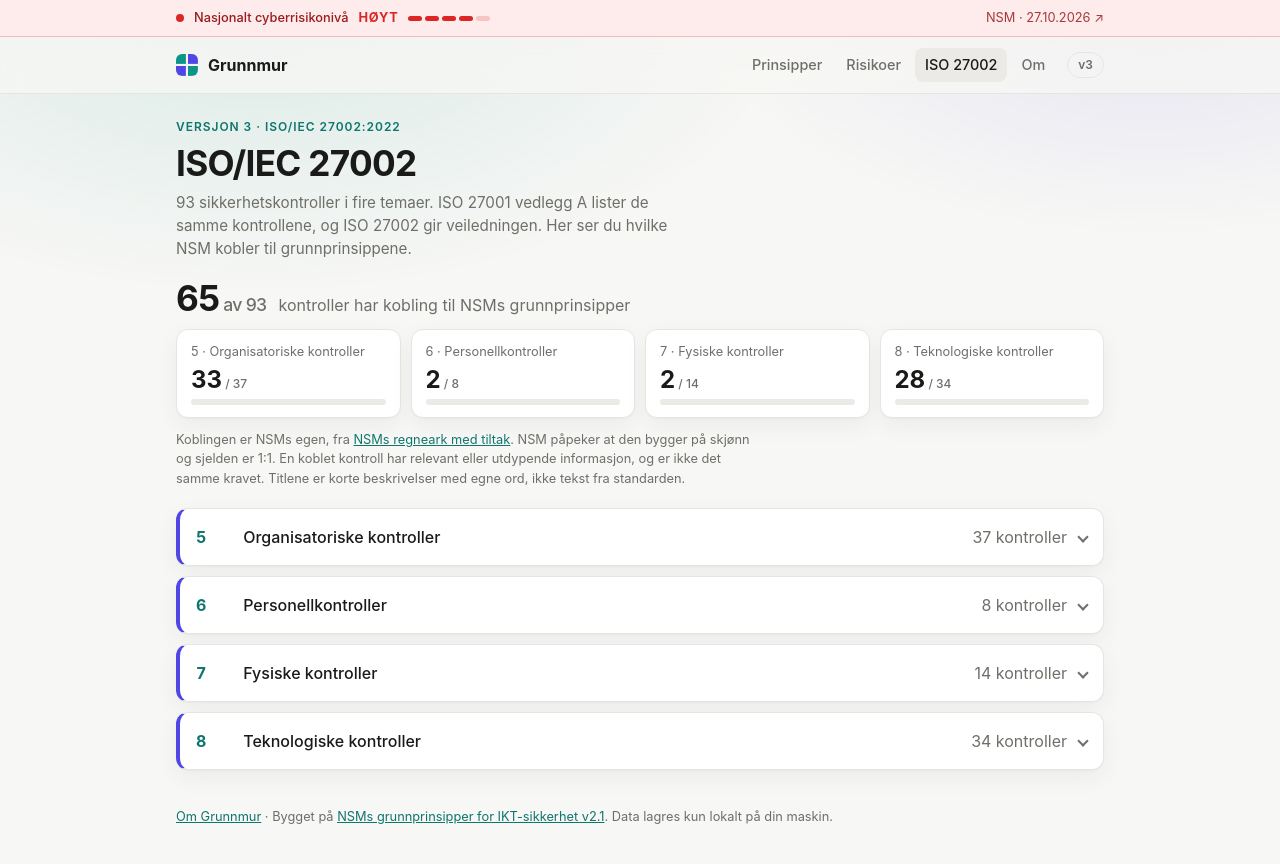
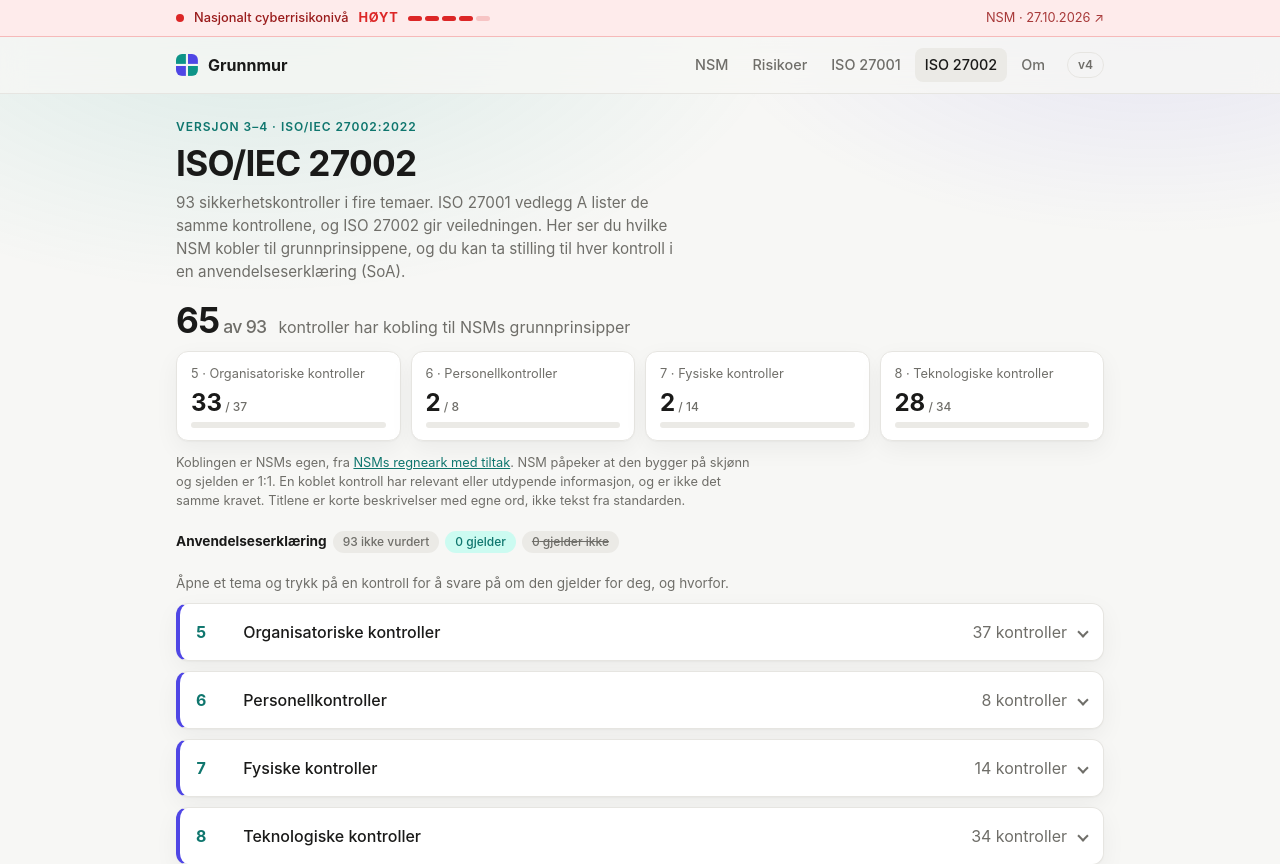
Before and after one commit to ulaskorhan/grc-grunnmur, a Flask app: page /iso27002 in a window 1280 px wide. Shown: the top 864 px of the page. Before the commit the page ends 824 px from the top, so only its background shows below. Run offline with Flask 3, Linux system fonts and the light colour scheme; data that the repository does not hold is empty.

Commit message:
Add ISMS page (PDCA) and statement of applicability on the ISO 27002 page
Co-Authored-By: Claude Opus 5.5 <noreply@anthropic.com>

```diff
--- a/app.py
+++ b/app.py
@@ -11,6 +11,10 @@ Pages:
   /risikoer/<id>        v2: edit one risk (POST saves it)
   /risikoer/<id>/slett  v2: delete one risk (POST)
   /iso27002             v3: the 93 ISO/IEC 27002 controls and NSM's links to them
+                        v4: plus the statement of applicability (SoA) per control
+  /iso27002/soa/<nr>    v4: saves the SoA answer for one control (POST)
+  /styringssystem       v4: ISO 27001 clauses 4-10, grouped Plan-Do-Check-Act
+  /styringssystem/<nr>  v4: saves one requirement (POST)
   /om                   about page: background, and what Grunnmur adds to NSM's advice
 """
 
@@ -19,6 +23,7 @@ from flask import Flask, abort, redirect, render_template, request, url_for
 import cyber_level
 import db
 import examples
+import iso27001
 import iso27002
 import nsm_data
 import risks
@@ -39,11 +44,11 @@ ROADMAP = [
     (1, "Grunnprinsipper", "Status, notater, ISO-referanse og personvern per prinsipp"),
     (2, "Risikoregister", "Sannsynlighet × konsekvens, behandling og kobling til NSM og ISO 27001 6.1"),
     (3, "ISO/IEC 27002", "De 93 kontrollene og NSMs egen kobling til grunnprinsippene"),
-    (4, "ISO 27001 styringssystem", "Kapittel 4–10: kontekst, ledelse, planlegging og forbedring"),
+    (4, "ISO 27001 styringssystem", "Kapittel 4–10 i PDCA-sirkelen og anvendelseserklæring (SoA)"),
     (5, "Tiltak og varmekart", "NSMs tiltak under hvert prinsipp og et risikovarmekart"),
     (6, "Eksport og portefølje", "Eksport av data og ferdig presentasjon"),
 ]
-CURRENT_VERSION = 3
+CURRENT_VERSION = 4
 
 
 @app.context_processor
@@ -66,6 +71,19 @@ def load_progress():
     if app.config["STATIC_SITE"]:
         return {}
     return db.get_all_progress()
+
+
+def load_statuses(table):
+    """Like load_progress(), for the v4 tables "isms" and "soa": empty in static mode."""
+    if app.config["STATIC_SITE"]:
+        return {}
+    return db.get_statuses(table)
+
+
+def percent_done(item_ids, rows):
+    """Progress (0-100) over a list of ids, with the same scoring as the principles."""
+    points = sum(SCORE[rows[i]["status"]] for i in item_ids if i in rows)
+    return round(100 * points / len(item_ids))
 
 
 def category_progress(category, progress):
@@ -125,6 +143,11 @@ def home():
 @app.route("/iso27002")
 def iso_page():
     themes = iso27002.themes_with_controls()
+    soa = load_statuses("soa")
+    # How many controls have each SoA answer; controls with no saved row are "ikke_vurdert".
+    soa_counts = {key: 0 for key in db.SOA_STATUSES}
+    for control_id in iso27002.CONTROLS:
+        soa_counts[soa[control_id]["status"] if control_id in soa else "ikke_vurdert"] += 1
     return render_template(
         "iso27002.html",
         themes=themes,
@@ -133,7 +156,65 @@ def iso_page():
         # Principle number -> category id, to link each principle to its category page
         category_of={number: c["id"] for c in nsm_data.CATEGORIES
                      for number, _title, _link in c["principles"]},
+        soa=soa,
+        soa_counts=soa_counts,
+        soa_statuses=db.SOA_STATUSES,
+        open_id=request.args.get("apen", ""),
     )
+
+
+@app.route("/iso27002/soa/<control_id>", methods=["POST"])
+def save_soa(control_id):
+    if control_id not in iso27002.CONTROLS:
+        abort(404)
+    db.save_status("soa", control_id,
+                   status=request.form.get("status", "ikke_vurdert"),
+                   notes=request.form.get("notes", ""))
+    return redirect(url_for("iso_page", apen=control_id) + "#k" + control_id)
+
+
+# ---------- v4: ISO 27001 management system (clauses 4-10) ----------
+
+@app.route("/styringssystem")
+def isms_page():
+    rows = load_statuses("isms")
+    all_ids = [number for clause in iso27001.CLAUSES for number, _title in clause["items"]]
+    clauses = {clause["number"]: clause for clause in iso27001.CLAUSES}
+
+    # One card per PDCA phase, with its progress
+    phases = []
+    for phase_id, name, clause_numbers in iso27001.PHASES:
+        ids = [number for n in clause_numbers for number, _title in clauses[n]["items"]]
+        phases.append({"id": phase_id, "name": name, "clauses": clause_numbers,
+                       "ids": ids, "percent": percent_done(ids, rows)})
+
+    counts = {key: 0 for key in db.STATUSES}
+    for number in all_ids:
+        counts[rows[number]["status"] if number in rows else "ikke_startet"] += 1
+
+    return render_template(
+        "isms.html",
+        clauses=iso27001.CLAUSES,
+        phases=phases,
+        rows=rows,
+        all_ids=all_ids,
+        overall=percent_done(all_ids, rows),
+        counts=counts,
+        statuses=db.STATUSES,
+        links=iso27001.LINKS,
+        examples=iso27001.EXAMPLES,
+        open_id=request.args.get("apen", ""),
+    )
+
+
+@app.route("/styringssystem/<item_id>", methods=["POST"])
+def save_isms(item_id):
+    if item_id not in iso27001.ITEM_IDS:
+        abort(404)
+    db.save_status("isms", item_id,
+                   status=request.form.get("status", "ikke_startet"),
+                   notes=request.form.get("notes", ""))
+    return redirect(url_for("isms_page", apen=item_id) + "#c" + item_id)
 
 
 @app.route("/om")
--- a/build.py
+++ b/build.py
@@ -53,6 +53,7 @@ def main():
     save_page(client, "/risikoer", OUT / "risikoer" / "index.html")
     save_page(client, "/risikoer/ny", OUT / "risikoer" / "ny" / "index.html")
     save_page(client, "/iso27002", OUT / "iso27002" / "index.html")
+    save_page(client, "/styringssystem", OUT / "styringssystem" / "index.html")
     save_page(client, "/om", OUT / "om" / "index.html")
 
     shutil.copytree(Path(__file__).parent / "static", OUT / "static")
--- a/static/style.css
+++ b/static/style.css
@@ -416,13 +416,17 @@ button:active { transform: scale(0.98); }
   font-size: 0.9rem; font-weight: 500; color: var(--muted); text-decoration: none;
 }
 .main-nav a[aria-current="page"] { color: var(--text); background: var(--track); }
-/* Not enough room on the smallest phones for logo text, 3 menu links and the pill:
-   keep the logo mark (the link still says "Grunnmur" to screen readers) and tighten the menu. */
+/* Phones: the 5 menu links get their own row under the logo.
+   overflow-x is a safety net: the row scrolls sideways instead of breaking the page. */
+@media (max-width: 639px) {
+  .header-inner { flex-wrap: wrap; height: auto; padding-top: 8px; row-gap: 2px; }
+  .version-pill { margin-left: auto; }
+  .main-nav { order: 3; width: 100%; margin: 0 -8px; padding-bottom: 6px; overflow-x: auto; scrollbar-width: none; }
+  .principle, .control { scroll-margin-top: 112px; }   /* the header is taller here */
+}
 @media (max-width: 400px) {
-  .version-pill { display: none; }
-  .logo-text { position: absolute; width: 1px; height: 1px; overflow: hidden; clip-path: inset(50%); }
+  .nav-iso { display: none; }           /* "ISO 27001" becomes "27001" */
   .main-nav a { padding: 6px 8px; }
-  .nav-long { display: none; }          /* "ISO 27002" becomes "ISO" */
 }
 
 /* Small pill label, e.g. "Nytt i v2" */
@@ -522,23 +526,63 @@ button:active { transform: scale(0.98); }
 
 .themes { display: grid; gap: 10px; }
 .theme { border-left-color: var(--accent-2); scroll-margin-top: 72px; }
-.controls { list-style: none; margin: 0; padding: 4px 0; }
-.control {
+/* Each control is a <details>: the summary is the row, the body holds the SoA form (v4) */
+.controls { padding: 4px 0; }
+.control { border-top: 1px solid var(--border); scroll-margin-top: 72px; }
+.control:first-child { border-top: 0; }
+.control > summary {
   display: grid; grid-template-columns: 3em 1fr; gap: 4px 10px;
-  padding: 10px 16px; border-top: 1px solid var(--border);
-  scroll-margin-top: 72px;
+  padding: 10px 16px; cursor: pointer; list-style: none;
+  -webkit-tap-highlight-color: transparent;
 }
-.control:first-child { border-top: 0; }
+.control > summary::-webkit-details-marker { display: none; }
 .control-id { font-weight: 600; color: var(--accent-text); font-variant-numeric: tabular-nums; }
 .control-title { min-width: 0; overflow-wrap: anywhere; }
-.control-nsm { grid-column: 2; display: flex; flex-wrap: wrap; gap: 4px; font-size: 0.8rem; }
-.control-nsm .chip { text-decoration: none; background: var(--accent-soft); color: var(--accent-text); }
-.control.is-unlinked .control-title { color: var(--muted); }
-.control:target { background: color-mix(in srgb, var(--accent) 10%, transparent); }   /* the control a link pointed to */
+.control-meta { grid-column: 2; display: flex; flex-wrap: wrap; align-items: center; gap: 4px; font-size: 0.8rem; }
+.control-meta .chip { text-decoration: none; background: var(--accent-soft); color: var(--accent-text); }
+.control.no-nsm .control-title { color: var(--muted); }
+.control[open] > summary { background: color-mix(in srgb, var(--accent) 6%, transparent); }
+.control:target > summary { background: color-mix(in srgb, var(--accent) 12%, transparent); }   /* the control a link pointed to */
+.control-body { padding: 12px 16px 16px; }
 @media (min-width: 640px) {
   .theme-boxes { grid-template-columns: repeat(4, 1fr); }
-  .control { grid-template-columns: 3em 1fr auto; align-items: center; }
-  .control-nsm { grid-column: auto; justify-content: flex-end; }
+  .control > summary { grid-template-columns: 3em 1fr auto; align-items: center; }
+  .control-meta { grid-column: auto; justify-content: flex-end; }
+  .control-body { padding-left: calc(16px + 3em + 10px); }
+}
+
+/* ---------- 6g. ISO 27001 styringssystem and SoA (v4) ---------- */
+.isms-head { grid-template-columns: 1fr; margin-top: 24px; }   /* no icon on this page */
+.isms-head .lead { margin-bottom: 12px; }
+
+/* The PDCA cycle: 2 × 2 on phones, 4 in a row on wider screens */
+.pdca { display: grid; grid-template-columns: repeat(2, 1fr); gap: 10px; margin: 16px 0 4px; }
+.pdca-card {
+  display: grid; gap: 4px; padding: 14px; border-radius: 12px;
+  border: 1px solid var(--border); background: var(--surface); box-shadow: var(--shadow);
+  color: var(--text); text-decoration: none; font-size: 0.8rem; min-width: 0;
+}
+.pdca-card strong { font-size: 1rem; }
+.pdca-card .bar { margin-top: 6px; }
+.pdca-step {
+  display: grid; place-items: center; width: 24px; height: 24px; border-radius: 50%;
+  background: var(--accent-soft); color: var(--accent-text); font-weight: 700; font-size: 0.75rem;
+}
+.pdca-pct { color: var(--muted); }
+@media (hover: hover) { .pdca-card:hover { border-color: var(--accent); } }
+
+.clause { margin-top: 28px; scroll-margin-top: 72px; }
+.clause h2 { font-size: 1.15rem; margin: 0 0 10px; }
+
+/* SoA answers: "Gjelder" in teal, "Gjelder ikke" in neutral grey with a strike-through look */
+.status-gjelder { background: var(--accent-soft); color: var(--accent-text); }
+.status-gjelder_ikke { background: var(--track); color: var(--muted); text-decoration: line-through; }
+.seg-gjelder input:checked + span { color: var(--accent-text); }
+.soa-summary { display: flex; flex-wrap: wrap; gap: 6px; align-items: center; margin: 0 0 12px; font-size: 0.85rem; }
+
+@media (min-width: 640px) {
+  .isms-head { grid-template-columns: 1fr auto; }
+  .pdca { grid-template-columns: repeat(4, 1fr); }
 }
 
 /* ---------- 6c. Risk register (v2) ---------- */
--- a/templates/base.html
+++ b/templates/base.html
@@ -37,11 +37,14 @@
            used to underline the section the user is in. -->
       <nav class="main-nav" aria-label="Hovedmeny">
         <a href="{{ url_for('home') }}"
-           {% if request.endpoint in ('home', 'category_page') %}aria-current="page"{% endif %}>Prinsipper</a>
+           {% if request.endpoint in ('home', 'category_page') %}aria-current="page"{% endif %}>NSM</a>
         <a href="{{ url_for('risk_list') }}"
            {% if request.endpoint and request.endpoint.startswith('risk') %}aria-current="page"{% endif %}>Risikoer</a>
+        <!-- On the smallest phones "ISO " is hidden, so the links read 27001 / 27002 -->
+        <a href="{{ url_for('isms_page') }}"
+           {% if request.endpoint == 'isms_page' %}aria-current="page"{% endif %}><span class="nav-iso">ISO </span>27001</a>
         <a href="{{ url_for('iso_page') }}"
-           {% if request.endpoint == 'iso_page' %}aria-current="page"{% endif %}>ISO<span class="nav-long"> 27002</span></a>
+           {% if request.endpoint == 'iso_page' %}aria-current="page"{% endif %}><span class="nav-iso">ISO </span>27002</a>
         <a href="{{ url_for('about') }}"
            {% if request.endpoint == 'about' %}aria-current="page"{% endif %}>Om</a>
       </nav>
@@ -49,7 +52,8 @@
     </div>
   </header>
 
-  <main class="wrap">
+  <!-- data-store tells static-mode.js which browser storage key this page uses -->
+  <main class="wrap" {% block main_attrs %}{% endblock %}>
     {% block content %}{% endblock %}
   </main>
 
@@ -64,16 +68,18 @@
        {% endif %}</p>
   </footer>
 
-  <!-- A link like iso27002#k8.8 or kategori/beskytte#p2.3 points into a closed <details>:
-       open it so the target is visible. Some browsers do this on their own; this makes it work everywhere. -->
+  <!-- A link like iso27002#k8.8 or kategori/beskytte#p2.3 points into closed <details>:
+       open the target and every <details> around it, so it is visible.
+       Some browsers do this on their own; this makes it work everywhere. -->
   <script>
     function openFromHash() {
       var target = location.hash && document.getElementById(decodeURIComponent(location.hash.slice(1)));
-      var details = target && (target.closest("details") || target);
-      if (details && details.tagName === "DETAILS") {
-        details.open = true;
-        target.scrollIntoView();
+      if (!target) return;
+      for (var el = target; el; el = el.parentElement.closest("details")) {
+        if (el.tagName === "DETAILS") el.open = true;
+        if (!el.parentElement) break;
       }
+      target.scrollIntoView();
     }
     openFromHash();
     window.addEventListener("hashchange", openFromHash);
--- a/templates/category.html
+++ b/templates/category.html
@@ -34,7 +34,7 @@
 {% for number, title, link in category.principles %}
   {% set row = progress.get(number) %}
   {% set status = row.status if row else 'ikke_startet' %}
-  <details class="principle is-{{ status }}" id="p{{ number }}" {% if number == open_id %}open{% endif %}>
+  <details class="principle item is-{{ status }}" id="p{{ number }}" {% if number == open_id %}open{% endif %}>
     <summary>
       <span class="p-number">{{ number }}</span>
       <span class="p-title">{{ title }}</span>
--- a/templates/iso27002.html
+++ b/templates/iso27002.html
@@ -1,14 +1,16 @@
 {% extends "base.html" %}
 
 {% block title %}ISO/IEC 27002 · Grunnmur{% endblock %}
+{% block main_attrs %}data-store="grunnmur-soa" data-default="ikke_vurdert"{% endblock %}
 
 {% block content %}
 <section class="page-head">
   <div>
-    <p class="eyebrow">Versjon 3 · ISO/IEC 27002:2022</p>
+    <p class="eyebrow">Versjon 3–4 · ISO/IEC 27002:2022</p>
     <h1>ISO/IEC 27002</h1>
     <p class="lead">93 sikkerhetskontroller i fire temaer. ISO 27001 vedlegg A lister de samme
-       kontrollene, og ISO 27002 gir veiledningen. Her ser du hvilke NSM kobler til grunnprinsippene.</p>
+       kontrollene, og ISO 27002 gir veiledningen. Her ser du hvilke NSM kobler til grunnprinsippene,
+       og du kan ta stilling til hver kontroll i en anvendelseserklæring (SoA).</p>
   </div>
 </section>
 
@@ -37,6 +39,17 @@
   En koblet kontroll har relevant eller utdypende informasjon, og er ikke det samme kravet.
   Titlene er korte beskrivelser med egne ord, ikke tekst fra standarden.</p>
 
+<!-- v4: statement of applicability (ISO 27001 6.1.3 d): one answer per control.
+     data-ids lists all 93 controls so static-mode.js can update the counts. -->
+<section class="soa-summary" data-ids="{% for t in themes %}{% for c in t.controls %}{{ c.id }} {% endfor %}{% endfor %}"
+         aria-label="Anvendelseserklæring">
+  <strong>Anvendelseserklæring</strong>
+  {% for key, label in soa_statuses.items() %}
+  <span class="status status-{{ key }}"><span data-count="{{ key }}">{{ soa_counts[key] }}</span> {{ label|lower }}</span>
+  {% endfor %}
+</section>
+<p class="hint muted">Åpne et tema og trykk på en kontroll for å svare på om den gjelder for deg, og hvorfor.</p>
+
 <!-- One <details> per theme, closed until clicked (same pattern as the principles) -->
 <div class="themes">
 {% for theme in themes %}
@@ -49,22 +62,51 @@
         <span class="chevron" aria-hidden="true"></span>
       </span>
     </summary>
-    <ul class="controls">
+    <div class="controls">
       {% for control in theme.controls %}
-      <li class="control{% if not control.principles %} is-unlinked{% endif %}" id="k{{ control.id }}">
+      {% set row = soa.get(control.id) %}
+      {% set status = row.status if row else 'ikke_vurdert' %}
+      <!-- Each control opens to its SoA form. "no-nsm" greys out controls NSM does not link to. -->
+      <details class="control item is-{{ status }}{% if not control.principles %} no-nsm{% endif %}"
+               id="k{{ control.id }}" {% if control.id == open_id %}open{% endif %}>
+        <summary>
           <span class="control-id">{{ control.id }}</span>
           <span class="control-title">{{ control.title }}</span>
-        <span class="control-nsm">
+          <span class="control-meta">
             {% for number in control.principles %}
             <a class="chip" href="{{ url_for('category_page', category_id=category_of[number]) }}#p{{ number }}"
                title="NSM-prinsipp {{ number }}">NSM {{ number }}</a>
             {% else %}
             <span class="muted">Ingen NSM-kobling</span>
             {% endfor %}
+            <span class="status status-{{ status }}">{{ soa_statuses[status] }}</span>
           </span>
-      </li>
+        </summary>
+        <div class="control-body">
+          <form method="post" action="{{ url_for('save_soa', control_id=control.id) }}">
+            <fieldset class="segmented">
+              <legend>Gjelder kontrollen for deg?</legend>
+              <div class="seg-options">
+                {% for key, label in soa_statuses.items() %}
+                <label class="seg-{{ key }}">
+                  <input type="radio" name="status" value="{{ key }}" {% if key == status %}checked{% endif %}>
+                  <span>{{ label }}</span>
+                </label>
                 {% endfor %}
-    </ul>
+              </div>
+            </fieldset>
+            <label class="field">Begrunnelse
+              <textarea name="notes" rows="2" placeholder="F.eks. Gjelder: vi har kundedata i skyen. Gjelder ikke: ingen egen programvareutvikling.">{{ row.notes if row else '' }}</textarea>
+            </label>
+            <div class="form-footer">
+              <span class="saved" {% if control.id != open_id %}hidden{% endif %}>✓ Lagret</span>
+              <button type="submit">Lagre</button>
+            </div>
+          </form>
+        </div>
+      </details>
+      {% endfor %}
+    </div>
   </details>
 {% endfor %}
 </div>
```
Also changed, not shown: templates/isms.html (added, +98 -0 lines). Lines whose indentation alone changed are shown as unchanged.
